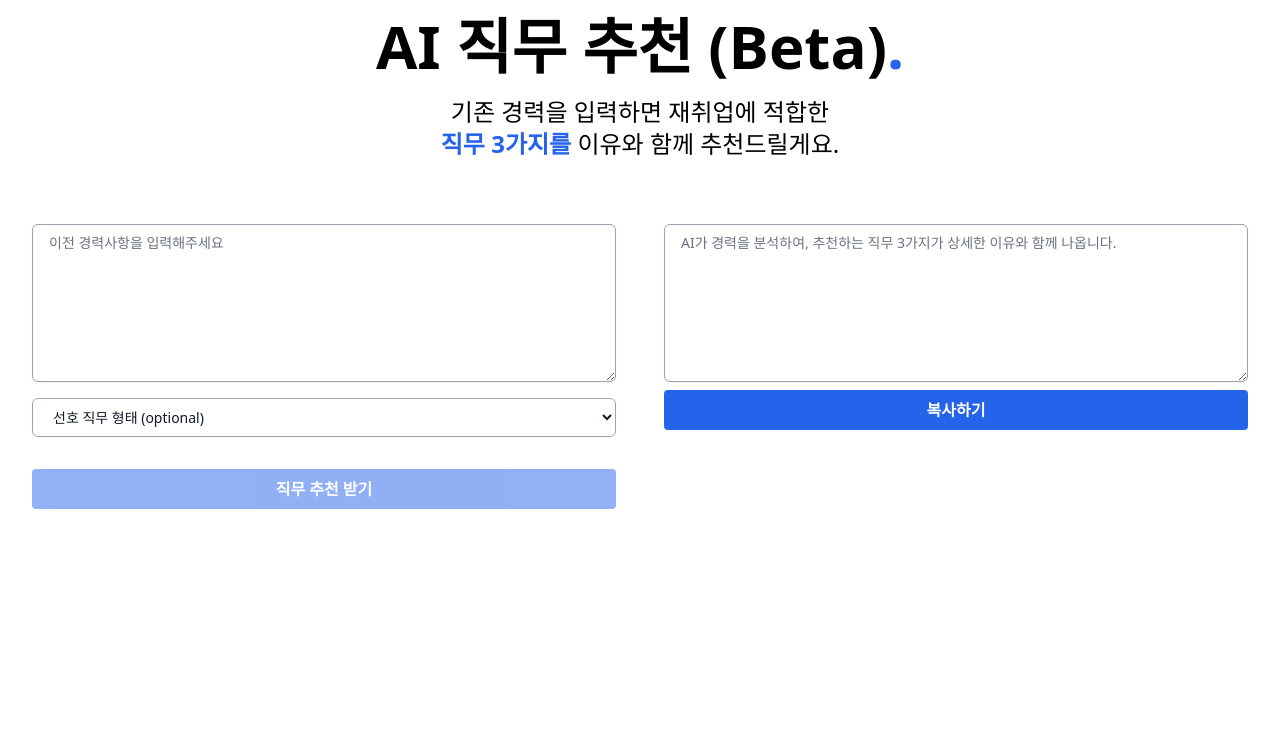
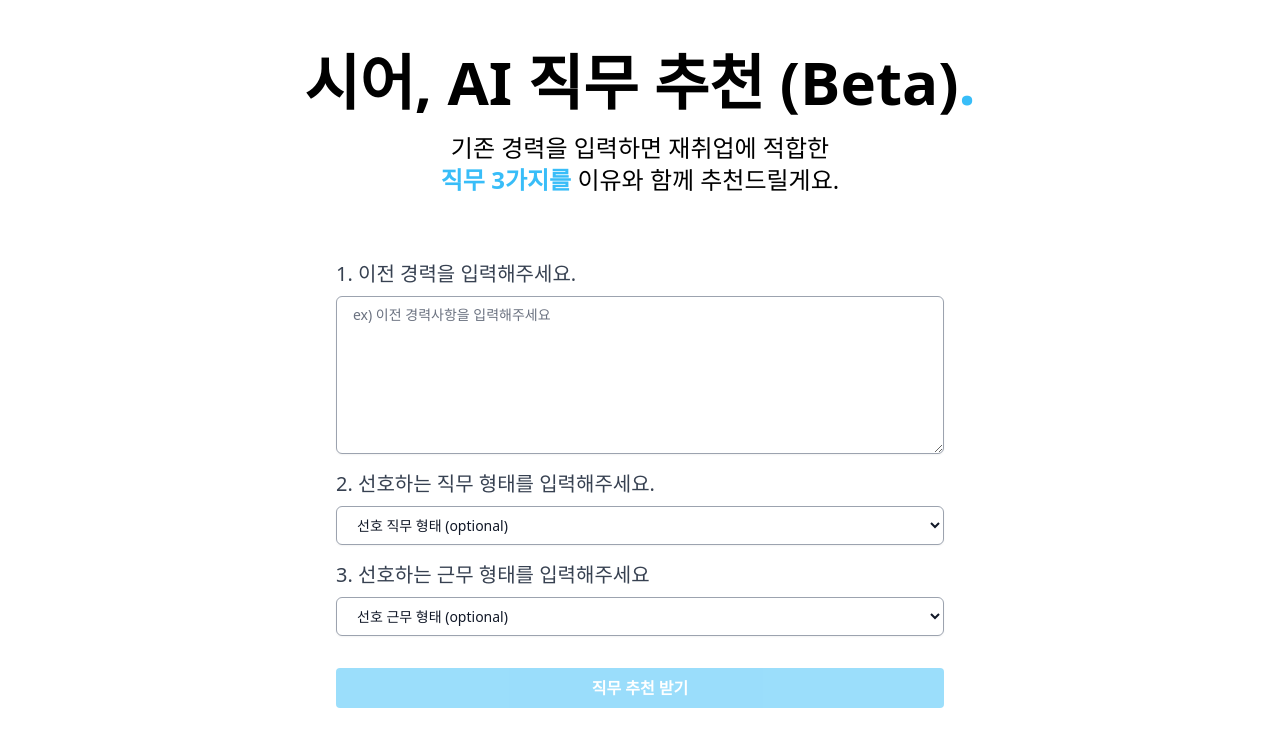
Before and after one commit to longshiine/job-recommend, a Next.js app: page / in a window 1280 px wide. Shown: the top 746 px of the page. Built offline with nearby package versions, Linux system fonts and the light colour scheme; no server answers.

Commit message:
feat: css
Signed-off-by: longshiine <dkel03@korea.ac.kr>

```diff
--- a/src/components/Dashboard.tsx
+++ b/src/components/Dashboard.tsx
@@ -1,16 +1,17 @@
 import React, { useState } from "react";
 
 export default function Dashboard() {
-  const [jobDescription, setJobDescription] = useState("");
+  const [jobRecommendation, setJobRecommendation] = useState("");
 
   const [prevCareer, setPrevCareer] = useState("");
   const [careerType, setCareerType] = useState("");
+  const [workType, setWorkType] = useState("");
 
   const [isGenerating, setIsGenerating] = useState(false);
   const [isCopied, setIsCopied] = useState(false);
 
   const handleCopy = () => {
-    navigator.clipboard.writeText(jobDescription);
+    navigator.clipboard.writeText(jobRecommendation);
     setIsCopied(true);
     alert("Copied to clipboard!");
   };
@@ -31,8 +32,8 @@ export default function Dashboard() {
       });
       setIsGenerating(false);
       const data = await res.json();
-      if (data.jobDescription) {
-        setJobDescription(data.jobDescription.trim());
+      if (data.jobRecommendation) {
+        setJobRecommendation(data.jobRecommendation.trim());
       } else {
         alert("다시 시도해주세요");
       }
@@ -42,14 +43,14 @@ export default function Dashboard() {
   };
 
   return (
-    <div className="max-w-7xl w-full mx-auto px-4 sm:px-6 lg:px-8 py-12">
-      <div className="grid gap-y-12 md:grid-cols-2 md:gap-x-12 ">
+    <div className="max-w-sm w-full mx-auto px-4 sm:px-6 lg:px-8 py-12 md:max-w-2xl">
+      <div className="grid gap-y-12">
         <div className="">
           <form onSubmit={(e) => handleSubmit(e)}>
             <div className="flex flex-col">
-              <label htmlFor="keywords" className="sr-only">
-                이전 경력사항을 입력해주세요
-              </label>
+              <p className="mt-2 text-sm md:text-xl text-gray-700">
+                1. 이전 경력을 입력해주세요.
+              </p>
               <textarea
                 rows={7}
                 value={prevCareer}
@@ -58,18 +59,18 @@ export default function Dashboard() {
                 }}
                 name="prevCareer"
                 id="prevCareer"
-                placeholder="이전 경력사항을 입력해주세요"
-                className="block w-full rounded-md bg-white border border-gray-400 shadow-sm focus:border-indigo-500 focus:ring-indigo-500 sm:text-sm px-4 py-2 placeholder-gray-500 my-2 text-gray-900"
+                placeholder="ex) 이전 경력사항을 입력해주세요"
+                className="block w-full rounded-md bg-white border border-gray-400 shadow-sm focus:border-sky-400 focus:ring-sky-400 sm:text-sm px-4 py-2 placeholder-gray-500 my-2 text-gray-900"
               />
             </div>
             <div className="flex flex-col">
-              <label className="sr-only" htmlFor="careerType">
-                선호하는 직무의 형태를 입력해주세요
-              </label>
+              <p className="mt-2 text-sm md:text-xl text-gray-700">
+                2. 선호하는 직무 형태를 입력해주세요.
+              </p>
               <select
                 value={careerType}
                 onChange={(e) => setCareerType(e.target.value)}
-                className="block w-full rounded-md bg-white border border-gray-400 shadow-sm focus:border-indigo-500 focus:ring-indigo-500 sm:text-sm px-4 py-2 placeholder-gray-500 my-2 text-gray-900"
+                className="block w-full rounded-md bg-white border border-gray-400 shadow-sm focus:border-sky-400 focus:ring-sky-400 sm:text-sm px-4 py-2 placeholder-gray-500 my-2 text-gray-900"
                 name="careerType"
                 id="careerType"
               >
@@ -79,8 +80,24 @@ export default function Dashboard() {
                 <option value="단순 작업이 많은">단순 작업이 많은</option>
               </select>
             </div>
+            <div className="flex flex-col">
+              <p className="mt-2 text-sm md:text-xl text-gray-700">
+                3. 선호하는 근무 형태를 입력해주세요
+              </p>
+              <select
+                value={workType}
+                onChange={(e) => setWorkType(e.target.value)}
+                className="block w-full rounded-md bg-white border border-gray-400 shadow-sm focus:border-sky-400 focus:ring-sky-400 sm:text-sm px-4 py-2 placeholder-gray-500 my-2 text-gray-900"
+                name="workType"
+                id="workType"
+              >
+                <option value="">선호 근무 형태 (optional)</option>
+                <option value="풀타임">풀타임</option>
+                <option value="파트타임">파트타임</option>
+              </select>
+            </div>
             <button
-              className={`bg-blue-600 w-full hover:bg-blue-700 text-white font-bold mt-6 py-2 px-4 rounded
+              className={`bg-sky-400 w-full hover:bg-sky-500 text-white font-bold mt-6 py-2 px-4 rounded
                 ${
                   isGenerating || prevCareer === ""
                     ? "cursor-not-allowed opacity-50"
@@ -93,35 +110,35 @@ export default function Dashboard() {
             </button>
           </form>
         </div>
-        <div className="">
+        {/* <div className="">
           <div className="flex flex-col">
             <label htmlFor="output" className="sr-only">
               Output
             </label>
             <textarea
               rows={
-                jobDescription === ""
+                jobRecommendation === ""
                   ? 7
-                  : jobDescription.split("\n").length + 12
+                  : jobRecommendation.split("\n").length + 12
               }
               name="output"
-              value={jobDescription}
-              onChange={(e) => setJobDescription(e.target.value)}
-              disabled={jobDescription === ""}
+              value={jobRecommendation}
+              onChange={(e) => setJobRecommendation(e.target.value)}
+              disabled={jobRecommendation === ""}
               id="output"
               placeholder="AI가 경력을 분석하여, 추천하는 직무 3가지가 상세한 이유와 함께 나옵니다."
-              className="block w-full rounded-md bg-white border border-gray-400 shadow-sm focus:border-indigo-500 focus:ring-indigo-500 sm:text-sm px-4 py-2 placeholder-gray-500 my-2 text-gray-900"
+              className="block w-full rounded-md bg-white border border-gray-400 shadow-sm focus:border-sky-500 focus:ring-sky-500 sm:text-sm px-4 py-2 placeholder-gray-500 my-2 text-gray-900"
             />
             <button
               onClick={handleCopy}
               className="bg-blue-600 hover:bg-blue-700 text-white font-bold py-2 px-4 rounded"
               type="submit"
-              disabled={jobDescription === ""}
+              disabled={jobRecommendation === ""}
             >
               {isCopied ? "복사되었습니다" : "복사하기"}
             </button>
           </div>
-        </div>
+        </div> */}
       </div>
     </div>
   );
--- a/src/pages/api/jobRecommend.ts
+++ b/src/pages/api/jobRecommend.ts
@@ -1,9 +1,11 @@
 const generateRecommendation = async ({
   prevCareer,
   careerType,
+  workType,
 }: {
   prevCareer: string;
   careerType?: string;
+  workType?: string;
 }) => {
   try {
     const response = await fetch(
@@ -19,14 +21,14 @@ const generateRecommendation = async ({
 
           - 50대, 60대에게 적합한 직무를 찾고 있어.
           - 이전에는 ${prevCareer}. 이전의 경력이 도움이 되는 직무를 찾고 있어.
-          - ${careerType} 직무를 찾고 있어.`,
-          max_tokens: 300,
-          temperature: 0.5,
+          - ${careerType} 직무를 찾고 있어.
+          - ${workType} 직무를 찾고 있어.`,
+          max_tokens: 1000,
+          temperature: 0.6,
         }),
       }
     );
     const data = await response.json();
-    console.log(data);
     return data.choices[0].text;
   } catch (err) {
     console.error(err);
--- a/src/pages/index.tsx
+++ b/src/pages/index.tsx
@@ -11,17 +11,19 @@ export default function Home() {
         <meta name="viewport" content="width=device-width, initial-scale=1" />
         <link rel="icon" href="/favicon.ico" />
       </Head>
-      <main className="flex flex-col items-center justify-start min-h-screen py-2">
+      <main className="flex flex-col items-center justify-center min-h-screen py-2">
         <div className="flex flex-col items-center justify-center px-4 py-2">
           <h1 className="text-4xl md:text-6xl font-bold">
-            AI 직무 추천 (Beta)
-            <span className="text-4xl md:text-6xl font-bold text-blue-600">
+            시어, AI 직무 추천 (Beta)
+            <span className="text-4xl md:text-6xl font-bold text-sky-400">
               .
             </span>
           </h1>
-          <p className="mt-5 text-2xl">기존 경력을 입력하면 재취업에 적합한</p>
-          <p className="text-2xl">
-            <span className="text-2xl font-bold text-blue-600">
+          <p className="mt-5 text-lg md:text-2xl">
+            기존 경력을 입력하면 재취업에 적합한
+          </p>
+          <p className="text-lg md:text-2xl">
+            <span className="text-lg md:text-2xl font-bold text-sky-400">
               {" "}
               직무 3가지를{" "}
             </span>
```
